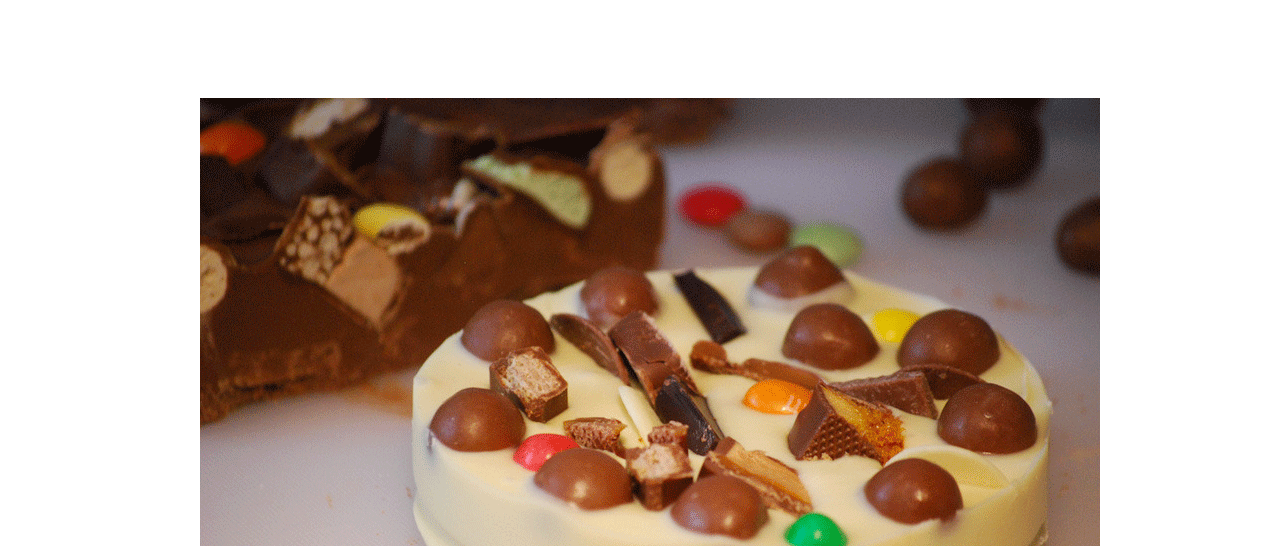
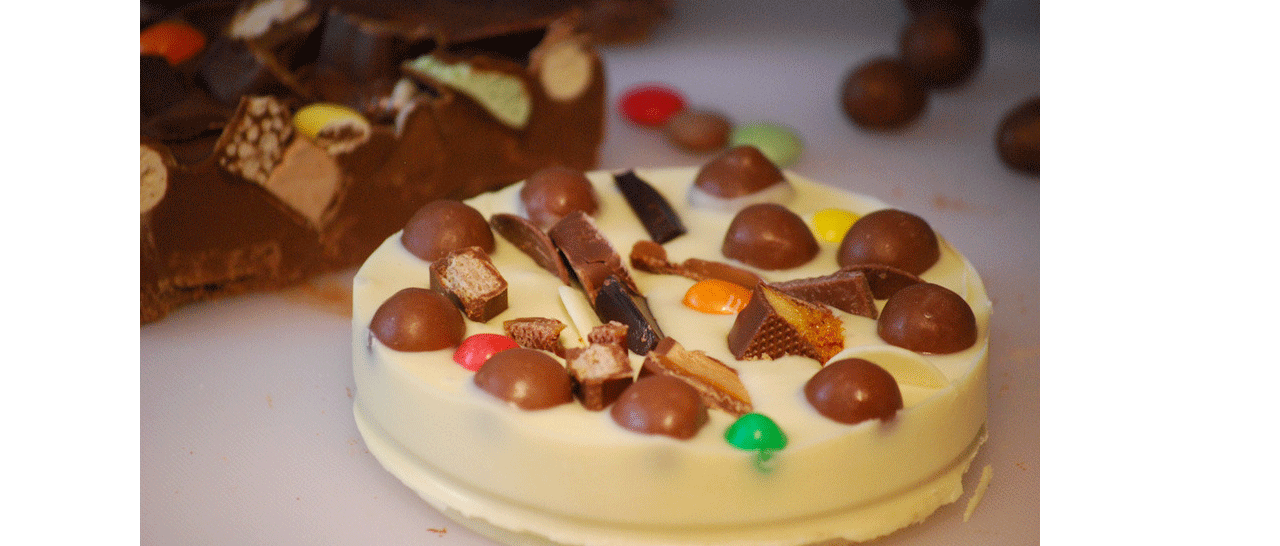
Before and after one commit to nathansandberg/css-fun, a plain HTML site: page index.html in a window 1280 px wide. Shown: the part 254-800 px from the top of the page. Drawn offline with Linux system fonts and the light colour scheme.

Commit message:
updated aside position

```diff
--- a/assets/style.css
+++ b/assets/style.css
@@ -22,8 +22,7 @@ color: gray;
 
 #meat{
 position: relative;
-left: 200px;
-margin-top: 100px;
+margin: auto;
 width: 1000px;
 }
 
```
